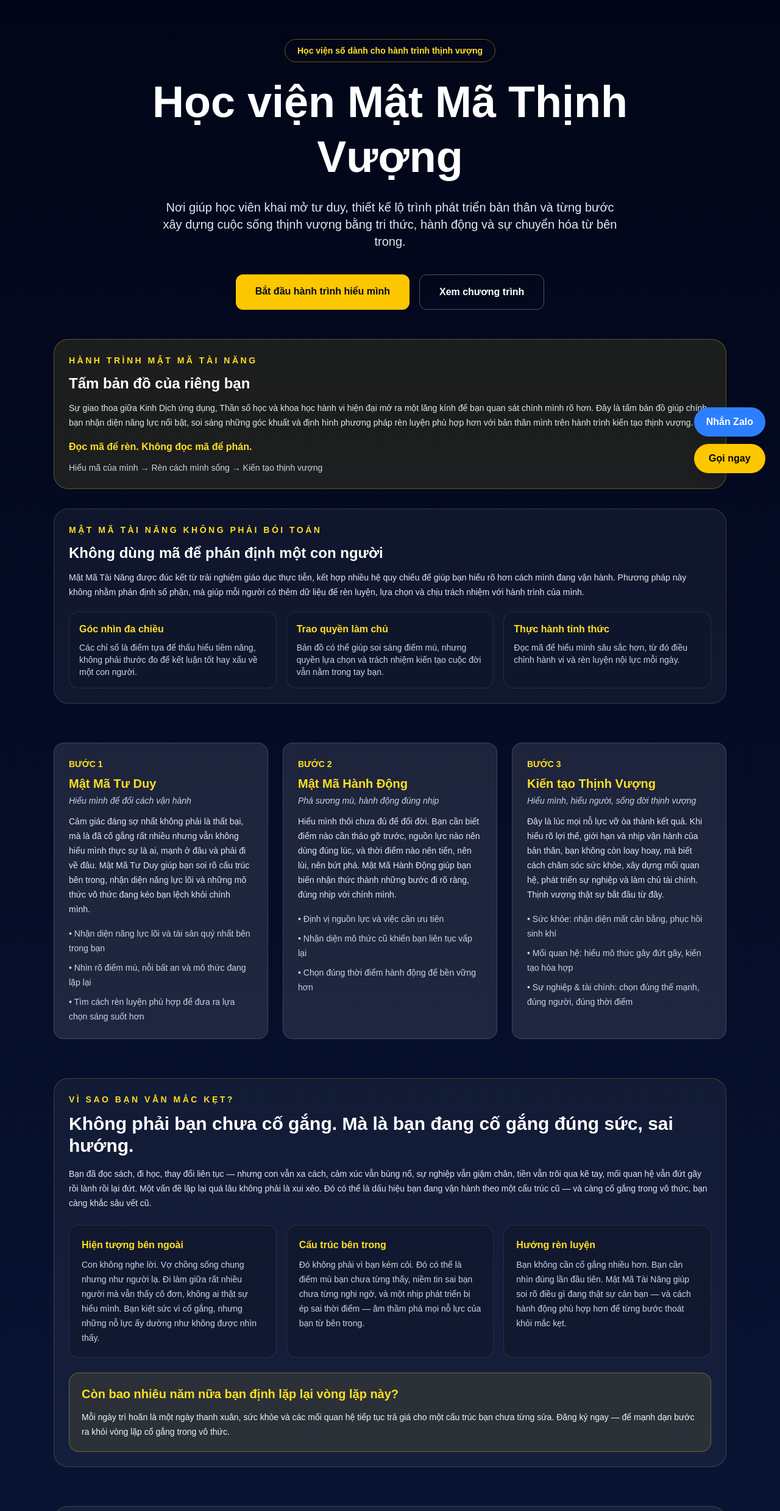
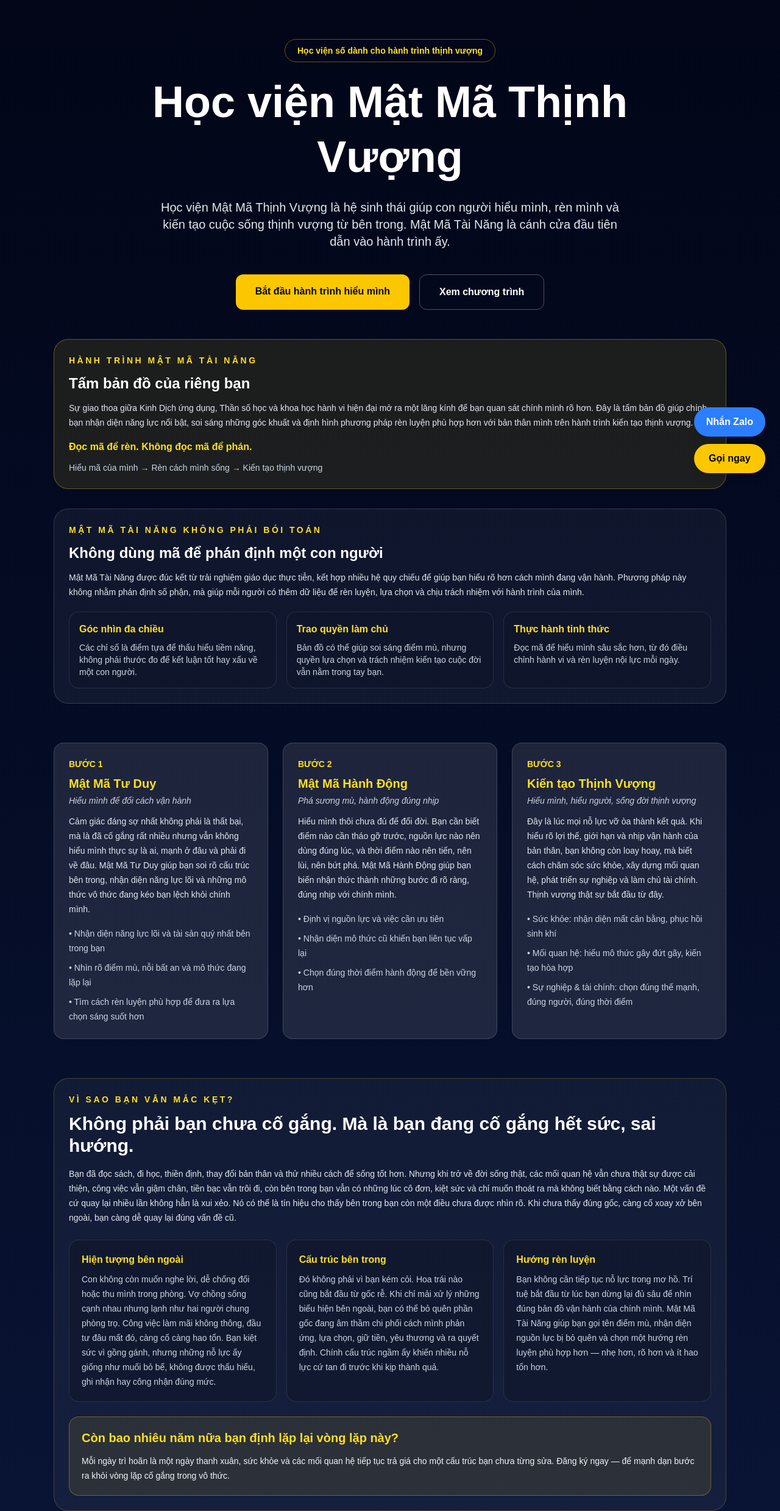
Before and after one commit to lanmatmathinhvuong-dot/mtmv, a Next.js app: page / in a window 1280 px wide. Shown: the top 2478 px of the page at 61% size. Built offline with nearby package versions, Linux system fonts and the light colour scheme; no server answers.

Commit message:
tinh chinh module vi sao mac ket

```diff
--- a/app/page.tsx
+++ b/app/page.tsx
@@ -56,9 +56,7 @@ setGhiChuDacBiet("");
         </h1>
 
         <p className="mt-6 max-w-3xl text-lg font-medium text-slate-200 md:text-xl">
-          Nơi giúp học viên khai mở tư duy, thiết kế lộ trình phát triển bản thân
-          và từng bước xây dựng cuộc sống thịnh vượng bằng tri thức, hành động
-          và sự chuyển hóa từ bên trong.
+          Học viện Mật Mã Thịnh Vượng là hệ sinh thái giúp con người hiểu mình, rèn mình và kiến tạo cuộc sống thịnh vượng từ bên trong. Mật Mã Tài Năng là cánh cửa đầu tiên dẫn vào hành trình ấy.
         </p>
 
         <div className="mt-10 flex flex-col gap-4 sm:flex-row">
@@ -180,32 +178,34 @@ setGhiChuDacBiet("");
   </p>
 
   <h2 className="mt-3 text-3xl font-black text-white">
-    Không phải bạn chưa cố gắng. Mà là bạn đang cố gắng đúng sức, sai hướng.
+    Không phải bạn chưa cố gắng. Mà là bạn đang cố gắng hết sức, sai hướng.
   </h2>
 
   <p className="mt-4 text-sm leading-6 text-slate-200">
-    Bạn đã đọc sách, đi học, thay đổi liên tục — nhưng con vẫn xa cách, cảm xúc vẫn bùng nổ, sự nghiệp vẫn giậm chân, tiền vẫn trôi qua kẽ tay, mối quan hệ vẫn đứt gãy rồi lành rồi lại đứt. Một vấn đề lặp lại quá lâu không phải là xui xẻo. Đó có thể là dấu hiệu bạn đang vận hành theo một cấu trúc cũ — và càng cố gắng trong vô thức, bạn càng khắc sâu vết cũ.
+    Bạn đã đọc sách, đi học, thiền định, thay đổi bản thân và thử nhiều cách để sống tốt hơn. Nhưng khi trở về đời sống thật, các mối quan hệ vẫn chưa thật sự được cải thiện, công việc vẫn giậm chân, tiền bạc vẫn trôi đi, còn bên trong bạn vẫn có những lúc cô đơn, kiệt sức và chỉ muốn thoát ra mà không biết bằng cách nào.
+
+Một vấn đề cứ quay lại nhiều lần không hẳn là xui xẻo. Nó có thể là tín hiệu cho thấy bên trong bạn còn một điều chưa được nhìn rõ. Khi chưa thấy đúng gốc, càng cố xoay xở bên ngoài, bạn càng dễ quay lại đúng vấn đề cũ.
   </p>
 
   <div className="mt-6 grid gap-4 md:grid-cols-3">
     <div className="rounded-2xl border border-white/10 bg-slate-900/60 p-5">
       <h3 className="font-bold text-yellow-300">Hiện tượng bên ngoài</h3>
       <p className="mt-2 text-sm leading-6 text-slate-300">
-        Con không nghe lời. Vợ chồng sống chung nhưng như người lạ. Đi làm giữa rất nhiều người mà vẫn thấy cô đơn, không ai thật sự hiểu mình. Bạn kiệt sức vì cố gắng, nhưng những nỗ lực ấy dường như không được nhìn thấy.
+       Con không còn muốn nghe lời, dễ chống đối hoặc thu mình trong phòng. Vợ chồng sống cạnh nhau nhưng lạnh như hai người chung phòng trọ. Công việc làm mãi không thông, đầu tư đâu mất đó, càng cố càng hao tổn. Bạn kiệt sức vì gồng gánh, nhưng những nỗ lực ấy giống như muối bỏ bể, không được thấu hiểu, ghi nhận hay công nhận đúng mức.
       </p>
     </div>
 
     <div className="rounded-2xl border border-white/10 bg-slate-900/60 p-5">
       <h3 className="font-bold text-yellow-300">Cấu trúc bên trong</h3>
       <p className="mt-2 text-sm leading-6 text-slate-300">
-        Đó không phải vì bạn kém cỏi. Đó có thể là điểm mù bạn chưa từng thấy, niềm tin sai bạn chưa từng nghi ngờ, và một nhịp phát triển bị ép sai thời điểm — âm thầm phá mọi nỗ lực của bạn từ bên trong.
+       Đó không phải vì bạn kém cỏi. Hoa trái nào cũng bắt đầu từ gốc rễ. Khi chỉ mải xử lý những biểu hiện bên ngoài, bạn có thể bỏ quên phần gốc đang âm thầm chi phối cách mình phản ứng, lựa chọn, giữ tiền, yêu thương và ra quyết định. Chính cấu trúc ngầm ấy khiến nhiều nỗ lực cứ tan đi trước khi kịp thành quả.
       </p>
     </div>
 
     <div className="rounded-2xl border border-white/10 bg-slate-900/60 p-5">
       <h3 className="font-bold text-yellow-300">Hướng rèn luyện</h3>
       <p className="mt-2 text-sm leading-6 text-slate-300">
-        Bạn không cần cố gắng nhiều hơn. Bạn cần nhìn đúng lần đầu tiên. Mật Mã Tài Năng giúp soi rõ điều gì đang thật sự cản bạn — và cách hành động phù hợp hơn để từng bước thoát khỏi mắc kẹt.
+        Bạn không cần tiếp tục nỗ lực trong mơ hồ. Trí tuệ bắt đầu từ lúc bạn dừng lại đủ sâu để nhìn đúng bản đồ vận hành của chính mình. Mật Mã Tài Năng giúp bạn gọi tên điểm mù, nhận diện nguồn lực bị bỏ quên và chọn một hướng rèn luyện phù hợp hơn — nhẹ hơn, rõ hơn và ít hao tổn hơn.
       </p>
     </div>
   </div>
```
